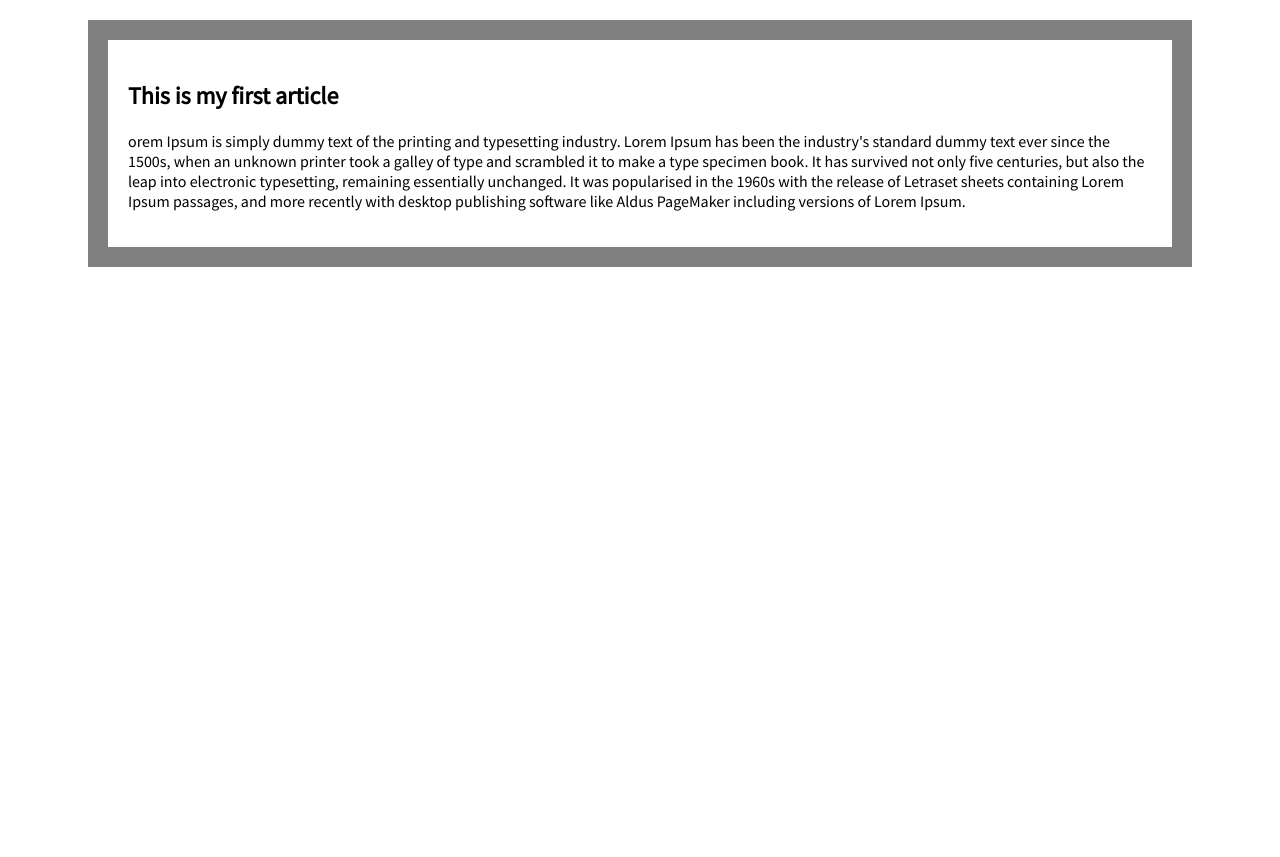
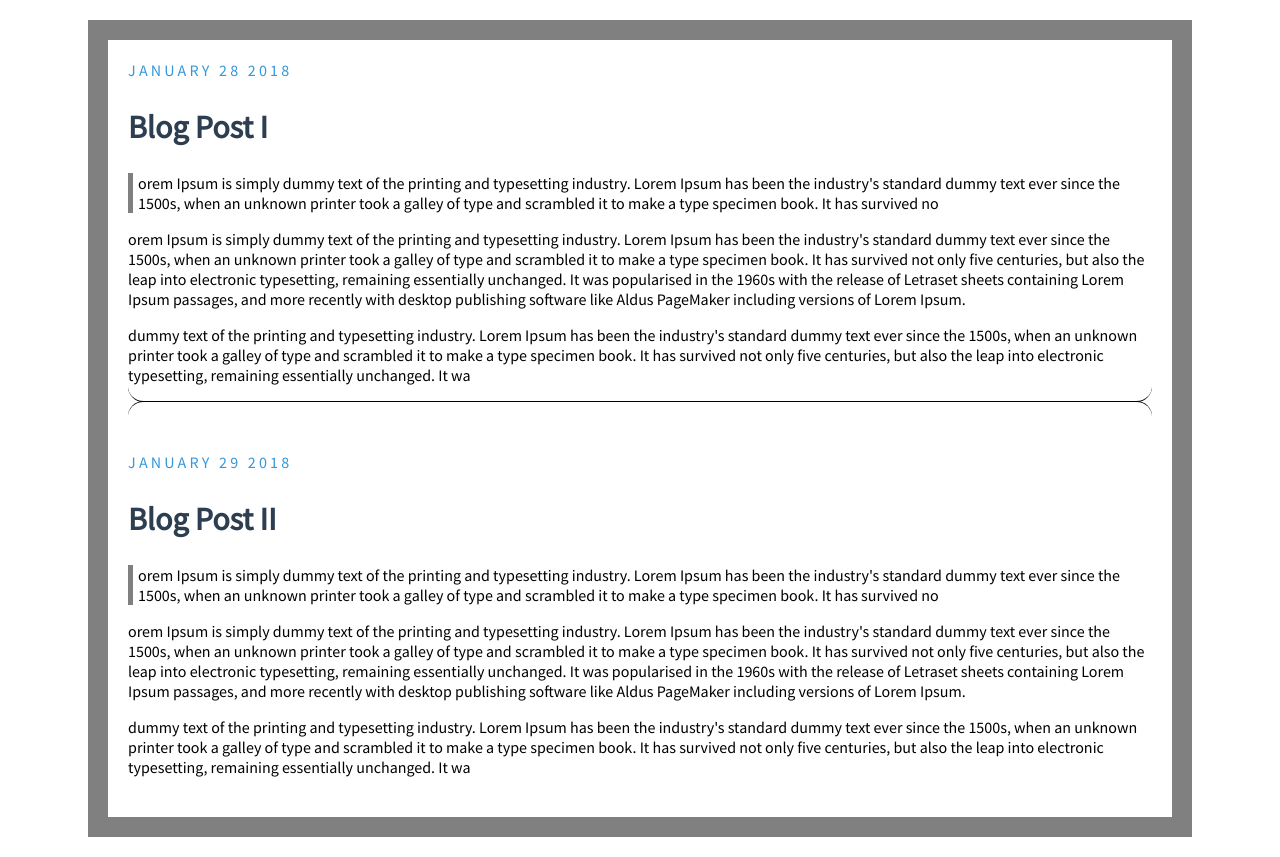
Before and after one commit to RittickDatta/Web_Development, a PHP site: page /blog.html in a window 1280 px wide. Before the commit the page ends 267 px from the top, so only its background shows below. Run offline with PHP 8.4, Linux system fonts and the light colour scheme.

Commit message:
HTML & CSS - Blog Site Example: Content, Padding, Margin, Border and External Styling

```diff
--- a/HTML & CSS Sample/Blog Site/blog.css
+++ b/HTML & CSS Sample/Blog Site/blog.css
@@ -5,3 +5,26 @@ body {
 	margin: 20px auto;
 	font-family: 'Source Sans Pro', sans-serif;
 }
+
+.quote{
+border-left: 5px solid grey;
+padding-left: 5px;
+}
+
+.date {
+color: #3498db;
+text-transform: uppercase;
+letter-spacing: 0.2rem;
+}
+
+.post {
+	margin-bottom: 20px;
+	}
+h2 {
+color: #2c3e50;
+font-size: 2.0rem;
+}
+
+ hr { overflow: visible; /* For IE */ height: 30px; border-style: solid; border-color: black; border-width: 1px 0 0 0; border-radius: 20px; }
+
+ hr:before { /* Not really supposed to work, but does */ display: block; content: ""; height: 30px; margin-top: -31px; border-style: solid; border-color: black; border-width: 0 0 1px 0; border-radius: 20px; }
--- a/HTML & CSS Sample/Blog Site/blog.html
+++ b/HTML & CSS Sample/Blog Site/blog.html
@@ -8,8 +8,29 @@
 </head>
 
 <body>
-<h2>This is my first article</h2>
+
+
+<div class="post">
+<div class="date">January 28 2018</div>
+<h2>Blog Post I</h2>
+<p class="quote">orem Ipsum is simply dummy text of the printing and typesetting industry. Lorem Ipsum has been the industry's standard dummy text ever since the 1500s, when an unknown printer took a galley of type and scrambled it to make a type specimen book. It has survived no</p>
 <p>
 orem Ipsum is simply dummy text of the printing and typesetting industry. Lorem Ipsum has been the industry's standard dummy text ever since the 1500s, when an unknown printer took a galley of type and scrambled it to make a type specimen book. It has survived not only five centuries, but also the leap into electronic typesetting, remaining essentially unchanged. It was popularised in the 1960s with the release of Letraset sheets containing Lorem Ipsum passages, and more recently with desktop publishing software like Aldus PageMaker including versions of Lorem Ipsum.</p>
+
+<p>dummy text of the printing and typesetting industry. Lorem Ipsum has been the industry's standard dummy text ever since the 1500s, when an unknown printer took a galley of type and scrambled it to make a type specimen book. It has survived not only five centuries, but also the leap into electronic typesetting, remaining essentially unchanged. It wa</p>
+<hr>
+</div>
+
+<div class="post">
+	<div class="date">January 29 2018</div>
+    <h2>Blog Post II</h2>
+    <p class="quote">
+    	orem Ipsum is simply dummy text of the printing and typesetting industry. Lorem Ipsum has been the industry's standard dummy text ever since the 1500s, when an unknown printer took a galley of type and scrambled it to make a type specimen book. It has survived no
+    </p>
+    <p>
+orem Ipsum is simply dummy text of the printing and typesetting industry. Lorem Ipsum has been the industry's standard dummy text ever since the 1500s, when an unknown printer took a galley of type and scrambled it to make a type specimen book. It has survived not only five centuries, but also the leap into electronic typesetting, remaining essentially unchanged. It was popularised in the 1960s with the release of Letraset sheets containing Lorem Ipsum passages, and more recently with desktop publishing software like Aldus PageMaker including versions of Lorem Ipsum.</p>
+
+<p>dummy text of the printing and typesetting industry. Lorem Ipsum has been the industry's standard dummy text ever since the 1500s, when an unknown printer took a galley of type and scrambled it to make a type specimen book. It has survived not only five centuries, but also the leap into electronic typesetting, remaining essentially unchanged. It wa</p>
+</div>
 </body>
 </html>
```
